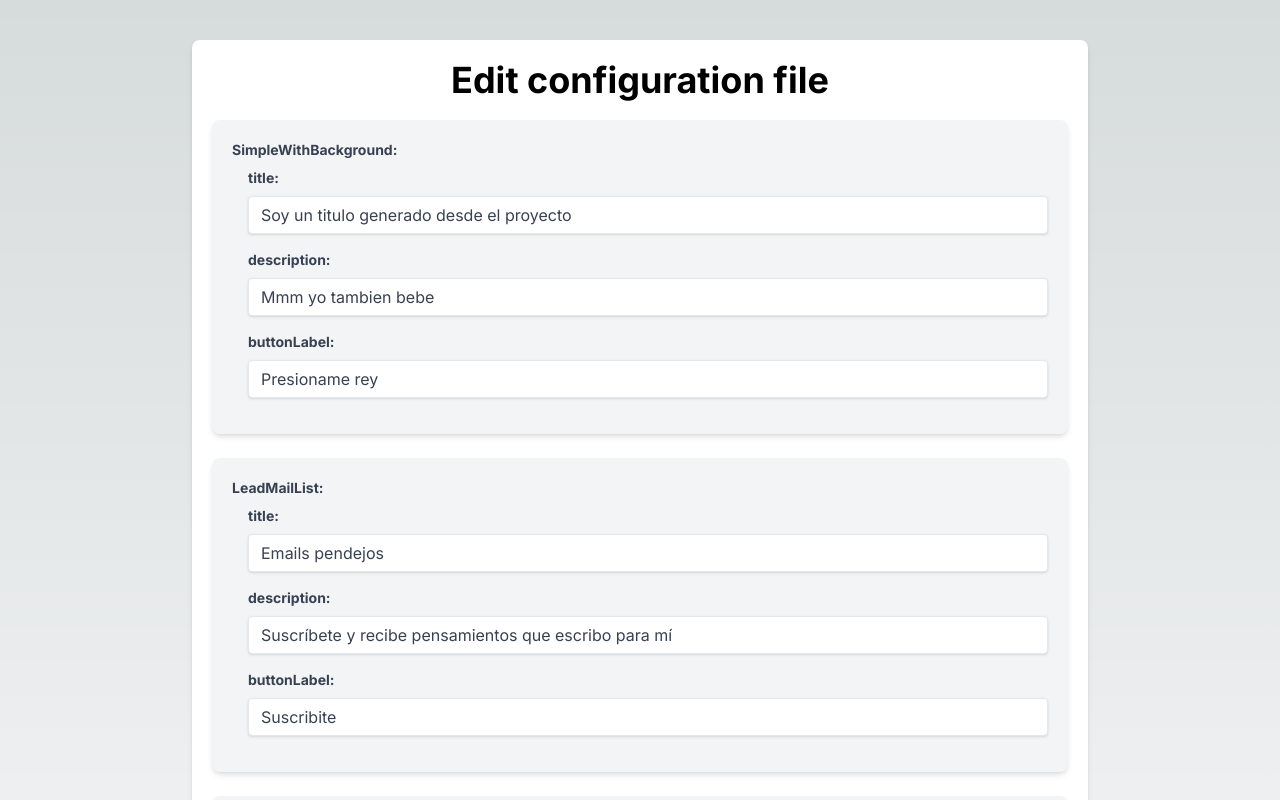
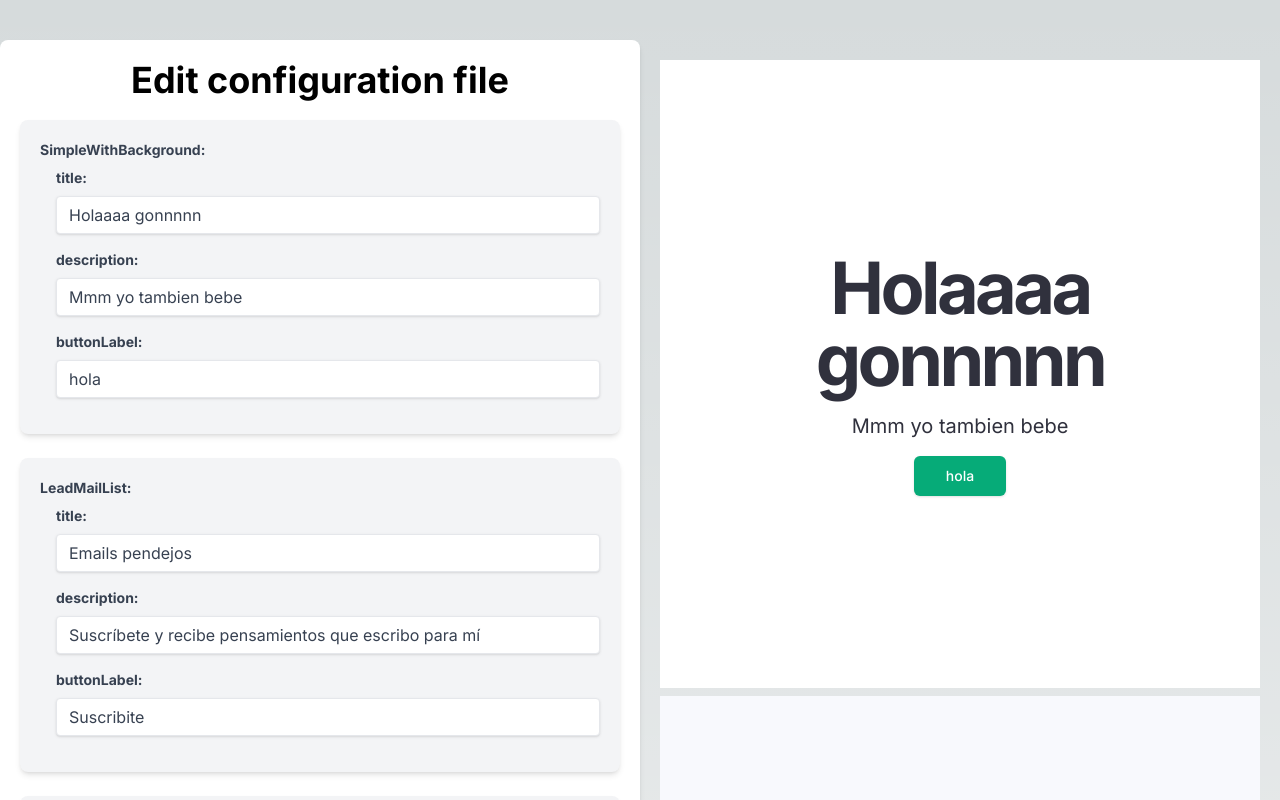
Before and after one commit to lucaford/nextjs-templates, a Next.js app: page /admin in a window 1280 px wide. Shown: the top 800 px of the page. Built offline with nearby package versions, Linux system fonts and the light colour scheme; no server answers; sample sign-in values are in the browser's storage.

Commit message:
Add UI of componentes

```diff
--- a/es.json
+++ b/es.json
@@ -1,8 +1,8 @@
 {
   "SimpleWithBackground": {
-    "title": "Soy un titulo generado desde el proyecto",
+    "title": "Holaaaa gonnnnn",
     "description": "Mmm yo tambien bebe",
-    "buttonLabel": "Presioname rey"
+    "buttonLabel": "hola"
   },
   "LeadMailList": {
     "title": "Emails pendejos",
--- a/src/app/admin/page.tsx
+++ b/src/app/admin/page.tsx
@@ -1,7 +1,8 @@
-'use client';
+"use client";
 
-import { useState, useEffect } from 'react';
-import NestedFormFields from '@/components/admin/NestedFormFields';
+import { useState, useEffect } from "react";
+import NestedFormFields from "@/components/admin/NestedFormFields";
+import componentMap from "@/helpers/componentes-mapping";
 
 const EditI18nPage = () => {
   const [translations, setTranslations] = useState<Record<string, any>>({});
@@ -9,14 +10,14 @@ const EditI18nPage = () => {
   const [saving, setSaving] = useState(false);
 
   useEffect(() => {
-    fetch('/api/i18n')
+    fetch("/api/i18n")
       .then((res) => res.json())
       .then((data) => {
         setTranslations(data);
         setLoading(false);
       })
       .catch((error) => {
-        console.error('Error fetching content:', error);
+        console.error("Error fetching content:", error);
         setLoading(false);
       });
   }, []);
@@ -24,7 +25,7 @@ const EditI18nPage = () => {
   const handleChange = (path: string, value: any) => {
     setTranslations((prevTranslations) => {
       const updatedTranslations = { ...prevTranslations };
-      const keys = path.split('.');
+      const keys = path.split(".");
       let current = updatedTranslations;
 
       keys.forEach((key, index) => {
@@ -41,32 +42,38 @@ const EditI18nPage = () => {
 
   const handleSave = () => {
     setSaving(true);
-    fetch('/api/i18n', {
-      method: 'POST',
+    fetch("/api/i18n", {
+      method: "POST",
       headers: {
-        'Content-Type': 'application/json',
+        "Content-Type": "application/json",
       },
       body: JSON.stringify(translations),
     })
       .then((res) => res.json())
       .then((data) => {
-        alert(data.message);
+        window.location.reload();
         setSaving(false);
       })
       .catch((error) => {
-        console.error('Error saving content:', error);
+        console.error("Error saving content:", error);
         setSaving(false);
       });
   };
 
   if (loading) {
-    return <div className="flex justify-center items-center h-screen">Loading...</div>;
+    return (
+      <div className="flex justify-center items-center h-screen">
+        Loading...
+      </div>
+    );
   }
 
   return (
-    <div className="flex justify-center items-center mt-5 py-5">
-      <div className="w-full max-w-4xl p-5 bg-white shadow-md rounded-lg">
-        <h1 className="text-4xl text-black font-bold mb-5 text-center">Edit configuration file</h1>
+    <div className="flex mt-5 py-5">
+      <div className="w-1/2 p-5 bg-white shadow-md rounded-lg">
+        <h1 className="text-4xl text-black font-bold mb-5 text-center">
+          Edit configuration file
+        </h1>
         <NestedFormFields data={translations} onChange={handleChange} />
         <div className="flex justify-center mt-5">
           <button
@@ -74,9 +81,19 @@ const EditI18nPage = () => {
             className="bg-blue-500 hover:bg-blue-700 text-white font-bold py-2 px-4 rounded"
             disabled={saving}
           >
-            {saving ? 'Saving...' : 'Save'}
+            {saving ? "Saving..." : "Save"}
           </button>
         </div>
+      </div>
+      <div className="w-1/2 p-5">
+        {Object.keys(translations).map((key) => {
+          const Component = componentMap[key];
+          return Component ? (
+            <div key={key} className="mb-2">
+              <Component {...translations[key]} />
+            </div>
+          ) : null;
+        })}
       </div>
     </div>
   );
--- a/src/components/admin/NestedFormFields.tsx
+++ b/src/components/admin/NestedFormFields.tsx
@@ -1,4 +1,4 @@
-import React from 'react';
+import React from "react";
 
 interface NestedFormFieldsProps {
   data: Record<string, any>;
@@ -7,7 +7,12 @@ interface NestedFormFieldsProps {
   level?: number;
 }
 
-const NestedFormFields: React.FC<NestedFormFieldsProps> = ({ data, onChange, path = '', level = 0 }) => {
+const NestedFormFields: React.FC<NestedFormFieldsProps> = ({
+  data,
+  onChange,
+  path = "",
+  level = 0,
+}) => {
   const handleChange = (key: string, value: any) => {
     const fullPath = path ? `${path}.${key}` : key;
     onChange(fullPath, value);
@@ -16,13 +21,23 @@ const NestedFormFields: React.FC<NestedFormFieldsProps> = ({ data, onChange, pat
   return (
     <div>
       {Object.entries(data).map(([key, value]) => (
-        <div key={key} className={`mb-4 ${level === 0 ? 'p-5 bg-gray-100 rounded-lg shadow-md mb-6' : ''}`}>
+        <div
+          key={key}
+          className={`mb-4 ${
+            level === 0 ? "p-5 bg-gray-100 rounded-lg shadow-md mb-6" : ""
+          }`}
+        >
           <label className="block text-gray-700 text-sm font-bold mb-2">
             {key}:
           </label>
-          {typeof value === 'object' && value !== null ? (
+          {typeof value === "object" && value !== null ? (
             <div className="ml-4">
-              <NestedFormFields data={value} onChange={onChange} path={path ? `${path}.${key}` : key} level={level + 1} />
+              <NestedFormFields
+                data={value}
+                onChange={onChange}
+                path={path ? `${path}.${key}` : key}
+                level={level + 1}
+              />
             </div>
           ) : (
             <input
--- /dev/null
+++ b/src/helpers/componentes-mapping.ts
@@ -0,0 +1,29 @@
+import {
+  CourseWithCards,
+  DiscoverWithBulletPoints,
+  DiscoverWithCheckPoints,
+  Footer,
+  FooterMinimalist,
+  LeadMailList,
+  SimplePricing,
+  SimplePricingWithBackground,
+  SimpleWithBackground,
+  SimpleWithoutBackground,
+  TitleWithImages,
+} from "@/sections";
+
+const componentMap: Record<string, React.FC<any>> = {
+  Footer,
+  FooterMinimalist,
+  CourseWithCards,
+  DiscoverWithBulletPoints,
+  DiscoverWithCheckPoints,
+  SimpleWithBackground,
+  SimpleWithoutBackground,
+  LeadMailList,
+  SimplePricing,
+  SimplePricingWithBackground,
+  TitleWithImages,
+};
+
+export default componentMap;
```
Also changed, not shown: 2 other files (tests, documents, lock files or other folders).
